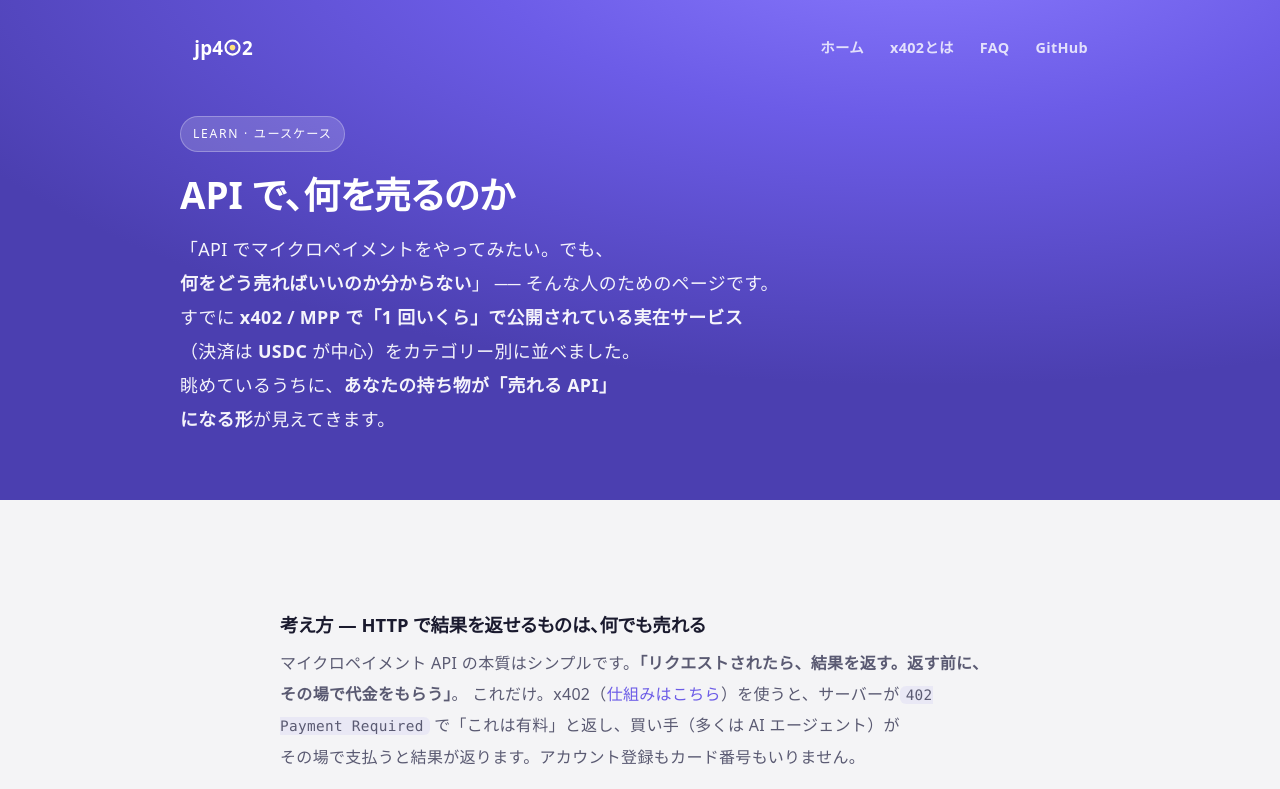
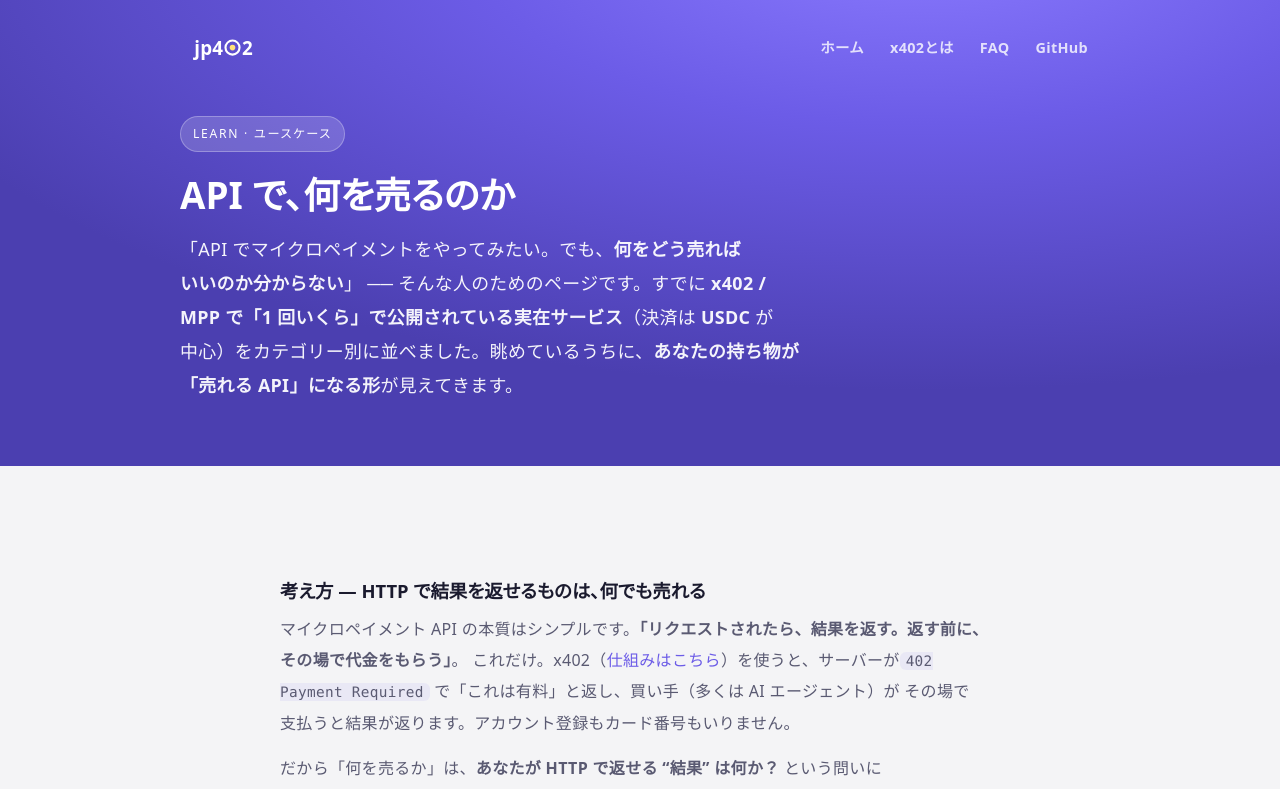
Before and after one commit to kakedashi3/jp402, a Next.js app: page /use-cases in a window 1280 px wide. Shown: the top 789 px of the page. Built offline with nearby package versions, Linux system fonts and the light colour scheme.

Commit message:
全ページの不自然な改行をauto-phraseで改善しモバイル最適化

```diff
--- a/app/globals.css
+++ b/app/globals.css
@@ -49,8 +49,11 @@ body {
   line-height: 1.95;
   letter-spacing: .02em;
   /* §3.6 禁則 + 折り返し */
-  word-break: keep-all;     /* CJK の語中改行を防ぐ（「掲載台帳」が 掲|載 で割れない） */
-  line-break: strict;
+  /* keep-all は CJK の改行を完全に禁止し、あふれた時だけ任意位置で割れて不自然な改行になる。
+     本文は自然な日本語改行（normal）を基本に、対応ブラウザでは文節単位の auto-phrase を使う。 */
+  word-break: normal;
+  word-break: auto-phrase;  /* Chrome/Edge は文節（文の意味の切れ目）で改行 */
+  line-break: strict;       /* 句読点・閉じ括弧などの禁則処理 */
   overflow-wrap: anywhere;  /* 長い英単語/URL はあふれる時だけ折り返す */
   /* §3.7 和欧混植のカーニング（本文は palt を当てない） */
   font-feature-settings: 'kern' 1;
@@ -85,9 +88,10 @@ a.logo:hover { text-decoration: none; }
 .eyebrow { display: inline-block; font-size: .76rem; letter-spacing: .14em; text-transform: uppercase;
   font-feature-settings: 'palt' 1;
   background: rgba(255,255,255,.16); border: 1px solid rgba(255,255,255,.28); padding: 5px 12px; border-radius: 999px; margin: var(--sp-xl) 0 var(--sp-l); }
-/* §3.4 Display: 見出しは行間を詰め palt + keep-all（語の途中で折らない） */
+/* §3.4 Display: 見出しは行間を詰め palt。改行は文節単位（auto-phrase）、
+   狭い画面でもあふれないよう keep-all は使わない（手動の <br> で主たる改行は確保）。 */
 h1 { font-size: clamp(1.8rem, 5vw, 2.9rem); line-height: 1.3; letter-spacing: 0; margin: 0 0 var(--sp-l); font-weight: 850;
-  font-feature-settings: 'palt' 1; word-break: keep-all; }
+  font-feature-settings: 'palt' 1; word-break: auto-phrase; }
 h1 .hl { background: linear-gradient(180deg, transparent 62%, rgba(255,226,122,.55) 62%);
   -webkit-box-decoration-break: clone; box-decoration-break: clone; padding: 0 .06em; }
 .lede { font-size: clamp(1rem, 2.3vw, 1.12rem); line-height: 1.9; max-width: 620px; color: rgba(255,255,255,.94); margin: 0 0 28px; }
@@ -180,7 +184,9 @@ h2 { font-size: clamp(1.4rem, 3.2vw, 1.9rem); line-height: 1.4; letter-spacing:
 
 @media (max-width: 640px) {
   .stats { grid-template-columns: repeat(2, 1fr); }
-  .chartrow { justify-content: center; }
+  .chartrow { justify-content: center; padding: var(--sp-l); gap: var(--sp-l); }
+  /* x402 のASCIIフロー図はモバイルでは縮小して全体を視認しやすく */
+  .flowpre { font-size: .6rem; line-height: 1.5; }
   /* モバイル: ロゴを上段に、タブは画面端まで届く横スクロールバーに */
   .nav { flex-wrap: wrap; gap: 4px; }
   .nav > div { order: 2; width: 100%; gap: 0;
--- a/app/use-cases/page.tsx
+++ b/app/use-cases/page.tsx
@@ -147,7 +147,7 @@ const MAPPING: { have: string; sell: string }[] = [
 
 const cardGrid: React.CSSProperties = {
   display: 'grid',
-  gridTemplateColumns: 'repeat(auto-fill, minmax(300px, 1fr))',
+  gridTemplateColumns: 'repeat(auto-fill, minmax(min(100%, 280px), 1fr))',
   gap: 'var(--sp-m)',
   margin: 'var(--sp-l) 0 var(--sp-xl)',
 };
--- a/app/x402/page.tsx
+++ b/app/x402/page.tsx
@@ -109,7 +109,7 @@ export default function X402Page() {
             鍵は、ほとんど使われてこなかった HTTP ステータス
             <code>402 Payment Required</code> です。流れはこうなります。
           </p>
-          <pre className="mono" style={preBox}>{FLOW}</pre>
+          <pre className="mono flowpre" style={preBox}>{FLOW}</pre>
           <ul>
             <li>
               <strong>① 普通に叩く</strong> — 買い手はまず欲しい URL を普通に <code>GET</code> します。
```
